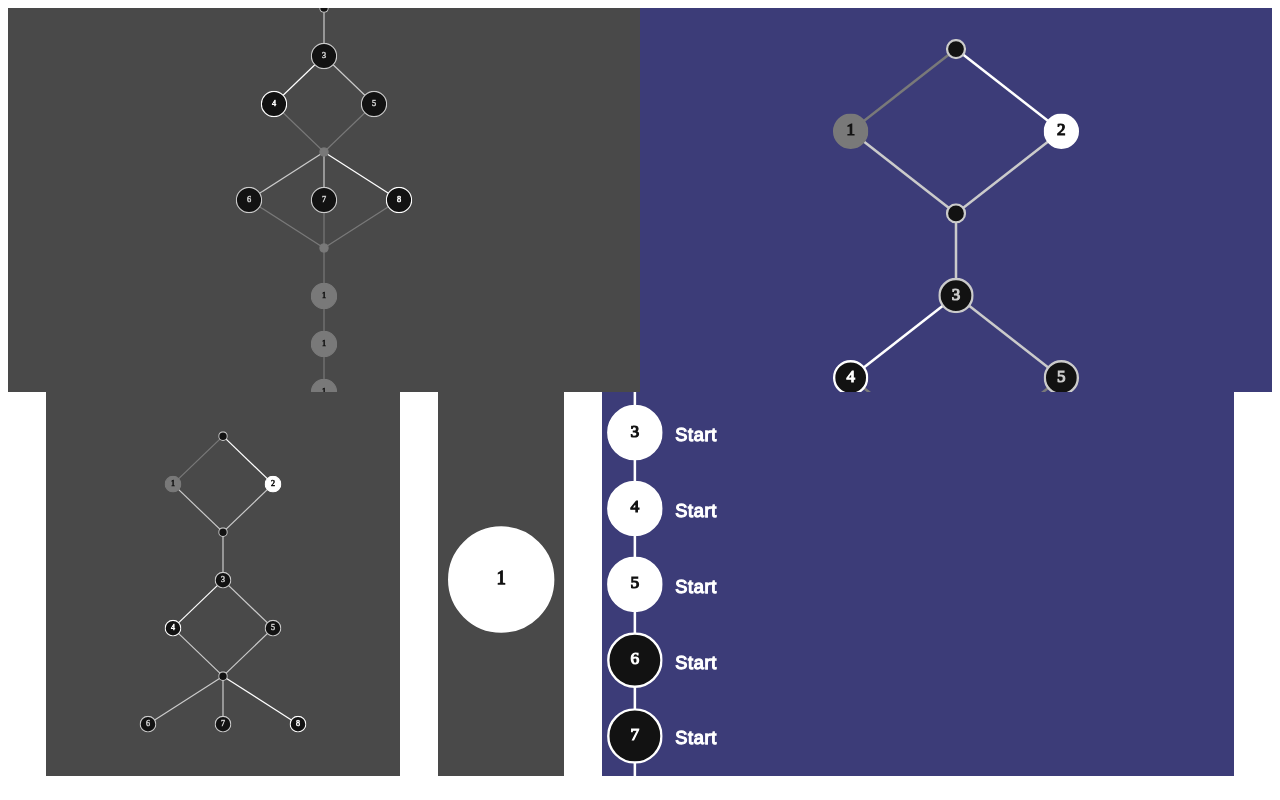
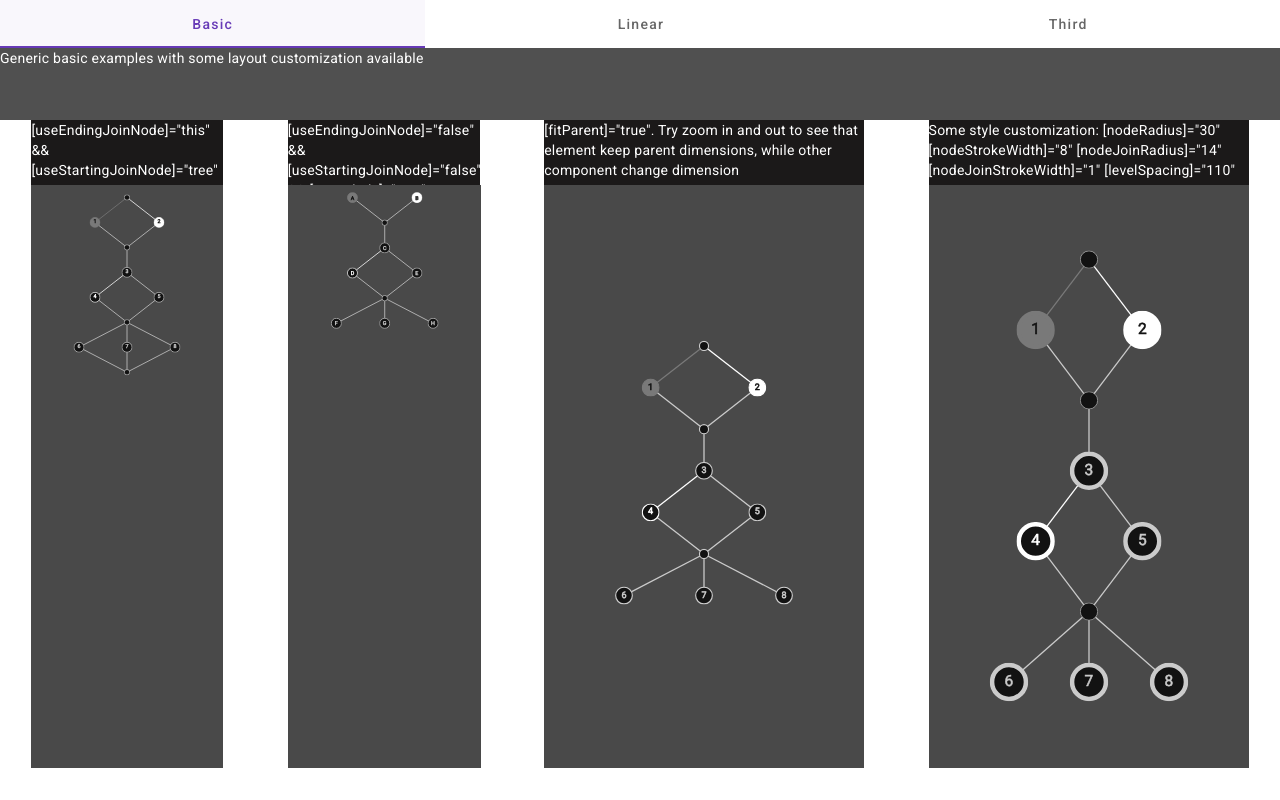
Before and after one commit to domi92/ngx-tree-flow, an Angular app: page / in a window 1280 px wide. Built offline with nearby package versions, Linux system fonts and the light colour scheme.

Commit message:
Update demo project. Structured examples

```diff
--- a/angular.json
+++ b/angular.json
@@ -54,7 +54,10 @@
             "tsConfig": "projects/ngx-tree-flow-demo/tsconfig.app.json",
             "inlineStyleLanguage": "scss",
             "assets": ["projects/ngx-tree-flow-demo/src/favicon.ico", "projects/ngx-tree-flow-demo/src/assets"],
-            "styles": ["projects/ngx-tree-flow-demo/src/styles.scss"],
+            "styles": [
+              "@angular/material/prebuilt-themes/deeppurple-amber.css",
+              "projects/ngx-tree-flow-demo/src/styles.scss"
+            ],
             "scripts": []
           },
           "configurations": {
@@ -109,7 +112,10 @@
             "tsConfig": "projects/ngx-tree-flow-demo/tsconfig.spec.json",
             "inlineStyleLanguage": "scss",
             "assets": ["projects/ngx-tree-flow-demo/src/favicon.ico", "projects/ngx-tree-flow-demo/src/assets"],
-            "styles": ["projects/ngx-tree-flow-demo/src/styles.scss"],
+            "styles": [
+              "@angular/material/prebuilt-themes/deeppurple-amber.css",
+              "projects/ngx-tree-flow-demo/src/styles.scss"
+            ],
             "scripts": []
           }
         }
--- a/package.json
+++ b/package.json
@@ -17,10 +17,12 @@
   },
   "dependencies": {
     "@angular/animations": "^15.2.0",
+    "@angular/cdk": "^15.2.9",
     "@angular/common": "^15.2.0",
     "@angular/compiler": "^15.2.0",
     "@angular/core": "^15.2.0",
     "@angular/forms": "^15.2.10",
+    "@angular/material": "^15.2.9",
     "@angular/platform-browser": "^15.2.0",
     "@angular/platform-browser-dynamic": "^15.2.10",
     "@angular/router": "^15.2.10",
--- a/projects/ngx-tree-flow-demo/src/app/app.component.html
+++ b/projects/ngx-tree-flow-demo/src/app/app.component.html
@@ -1,4 +1,94 @@
-<div style="display: flex">
+<div style="height: 100%">
+  <mat-tab-group dynamicHeight>
+    <mat-tab label="Basic">
+      <div style="height: 90vh; width: 100vw; display: flex; column-gap: 0.1rem; justify-content: space-around">
+        <div style="height: 10%; width: 100%; background-color: rgb(80, 80, 80); color: white">
+          Generic basic examples with some layout customization available
+        </div>
+        <div style="height: 90%; width: 15%; background-color: #1b1919; color: white; display: flex; flex-direction: column">
+          <div style="height: 10%">[useEndingJoinNode]="this" && [useStartingJoinNode]="tree"</div>
+          <div style="height: 90%; background-color: rgb(73, 73, 73)">
+            <ngx-tree-flow [data]="fistData"></ngx-tree-flow>
+          </div>
+        </div>
+        <div style="height: 90%; width: 15%; background-color: #1b1919; color: white; display: flex; flex-direction: column">
+          <div style="height: 10%">[useEndingJoinNode]="false" && [useStartingJoinNode]="false" && [useLabels]="true"</div>
+          <div style="height: 90%; background-color: rgb(73, 73, 73)">
+            <ngx-tree-flow [data]="fistData" [useEndingJoinNode]="false" [useStartingJoinNode]="false" [useLabels]="true"></ngx-tree-flow>
+          </div>
+        </div>
+        <div style="height: 90%; width: 25%; background-color: #1b1919; color: white; display: flex; flex-direction: column">
+          <div style="height: 10%">
+            [fitParent]="true". Try zoom in and out to see that element keep parent dimensions, while other component change dimension
+          </div>
+          <div style="height: 90%; background-color: rgb(73, 73, 73)">
+            <ngx-tree-flow [data]="fistData" [useEndingJoinNode]="false" [useStartingJoinNode]="true" [fitParent]="true"></ngx-tree-flow>
+          </div>
+        </div>
+        <div style="height: 90%; width: 25%; background-color: #1b1919; color: white; display: flex; flex-direction: column">
+          <div style="height: 10%">
+            Some style customization: [nodeRadius]="30" [nodeStrokeWidth]="8" [nodeJoinRadius]="14" [nodeJoinStrokeWidth]="1" [levelSpacing]="110"
+          </div>
+          <div style="height: 90%; background-color: rgb(73, 73, 73)">
+            <ngx-tree-flow
+              [data]="fistData"
+              [useEndingJoinNode]="false"
+              [nodeRadius]="30"
+              [nodeStrokeWidth]="8"
+              [nodeJoinRadius]="14"
+              [nodeJoinStrokeWidth]="1"
+              [levelSpacing]="110"
+              [useStartingJoinNode]="true"
+              [fitParent]="true"></ngx-tree-flow>
+          </div>
+        </div>
+      </div>
+    </mat-tab>
+    <mat-tab label="Linear">
+      <div style="height: 90vh; width: 100vw; display: flex; column-gap: 0.1rem; justify-content: space-around">
+        <div style="height: 10%; width: 100%; background-color: rgb(80, 80, 80); color: white">
+          Generic basic examples with some layout customization available
+        </div>
+        <div style="height: 90%; width: 15%; background-color: #1b1919; color: white; display: flex; flex-direction: column">
+          <div style="height: 10%">default linear component</div>
+          <div style="height: 90%; background-color: rgb(73, 73, 73)">
+            <ngx-tree-flow [data]="linearData"></ngx-tree-flow>
+          </div>
+        </div>
+        <div style="height: 90%; width: 15%; background-color: #1b1919; color: white; display: flex; flex-direction: column">
+          <div style="height: 10%">[scrollOnActive]="true" to enable aout scrolling to acrive node</div>
+          <div style="height: 90%; background-color: rgb(73, 73, 73)">
+            <ngx-tree-flow [data]="linearData" [scrollOnActive]="true"></ngx-tree-flow>
+          </div>
+        </div>
+        <div style="height: 90%; width: 15%; background-color: #1b1919; color: white; display: flex; flex-direction: column">
+          <div style="height: 10%">Zoom element option 1: change [viewboxWidth]="200" (dafault 500)</div>
+          <div style="height: 90%; background-color: rgb(73, 73, 73)">
+            <ngx-tree-flow [data]="linearData" [scrollOnActive]="true" [viewboxWidth]="200"></ngx-tree-flow>
+          </div>
+        </div>
+        <div style="height: 90%; width: 15%; background-color: #1b1919; color: white; display: flex; flex-direction: column">
+          <div style="height: 15%">
+            Zoom element option 2: change element sytle dimension [nodeRadius]="40" [nodeStrokeWidth]="4" [lineStrokeWidth]="4" [levelSpacing]="140"
+          </div>
+          <div style="height: 85%; background-color: rgb(73, 73, 73)">
+            <ngx-tree-flow
+              [data]="linearData"
+              [scrollOnActive]="false"
+              [nodeRadius]="40"
+              [nodeStrokeWidth]="4"
+              [lineStrokeWidth]="4"
+              [scrollOnActive]="true"
+              [levelSpacing]="140"></ngx-tree-flow>
+          </div>
+        </div>
+      </div>
+    </mat-tab>
+    <mat-tab label="Third"> Content 3 </mat-tab>
+  </mat-tab-group>
+</div>
+
+<!-- <div style="display: flex">
   <div style="height: 48vh; width: 50%; background-color: rgb(73, 73, 73)">
     <ngx-tree-flow
       maxWidth="300px"
@@ -30,7 +120,7 @@
       [scrollOnActive]="true"
       [useEndingJoinNode]="false"></ngx-tree-flow>
   </div>
-  <!-- <div style="height: 48vh; width: auto; background-color: rgb(73, 73, 73)">
+  <div style="height: 48vh; width: auto; background-color: rgb(73, 73, 73)">
     <ngx-tree-flow
       maxWidth="300px"
       minWidth="300px"
@@ -39,8 +129,8 @@
       [data]="singleData"
       [levelSpacing]="60"
       [useEndingJoinNode]="false"></ngx-tree-flow>
-  </div> -->
-</div>
+  </div>
+</div> -->
 <div style="display: flex; justify-content: space-evenly">
   <!-- <div style="height: 48vh; width: 48vw; background-color: rgb(15, 15, 15)">
     <ngx-tree-flow
--- a/projects/ngx-tree-flow-demo/src/app/app.component.scss
+++ b/projects/ngx-tree-flow-demo/src/app/app.component.scss
@@ -1,4 +1,7 @@
-// * {
-//   --fill-color-node-error: yellow !important;
-//   --stroke-color-node-error: yellow !important;
-// }
+:host {
+  box-sizing: border-box;
+  display: block;
+  height: 100%;
+  box-sizing: border-box;
+  flex-wrap: wrap;
+}
--- a/projects/ngx-tree-flow-demo/src/app/app.component.ts
+++ b/projects/ngx-tree-flow-demo/src/app/app.component.ts
@@ -1,7 +1,7 @@
-import { Component, OnInit } from '@angular/core';
-import { TreeFlowNode } from 'projects/ngx-tree-flow/src/lib/resource/TreeFlowNode';
-import { TreeFlowNodeState } from 'projects/ngx-tree-flow/src/lib/resource/TreeFlowNodeState';
-import { interval } from 'rxjs';
+import {Component, OnInit} from '@angular/core';
+import {TreeFlowNode} from 'projects/ngx-tree-flow/src/lib/resource/TreeFlowNode';
+import {TreeFlowNodeState} from 'projects/ngx-tree-flow/src/lib/resource/TreeFlowNodeState';
+import {interval} from 'rxjs';
 
 @Component({
   selector: 'ngx-demo-root',
@@ -9,7 +9,7 @@ import { interval } from 'rxjs';
   styleUrls: ['./app.component.scss'],
 })
 export class AppComponent implements OnInit {
-  protected data: TreeFlowNode[][] = [];
+  protected fistData: TreeFlowNode[][] = [];
   protected scrollingData: TreeFlowNode[][] = [];
 
   protected linearDataActive!: TreeFlowNode;
@@ -24,7 +24,7 @@ export class AppComponent implements OnInit {
       state: TreeFlowNodeState.default,
     });
 
-    for (var i = 1; i < 20; i++) {
+    for (var i = 1; i < 24; i++) {
       this.linearData.push({
         id: i,
         label: 'Start',
@@ -72,50 +72,42 @@ export class AppComponent implements OnInit {
     const h: TreeFlowNode = {
       id: 8,
       label: 'H',
-      state: TreeFlowNodeState.error,
+      state: TreeFlowNodeState.disabled,
     };
 
-    this.data.push([a, b]);
+    this.fistData.push([a, b]);
 
-    this.data.push([c]);
+    this.fistData.push([c]);
 
-    this.data.push([d, e]);
-    this.data.push([f, g, h]);
+    this.fistData.push([d, e]);
+    this.fistData.push([f, g, h]);
     // this.data.push([e]);
-    this.scrollingData = [...this.data];
+    this.scrollingData = [...this.fistData];
 
-    this.scrollingData.push([a]);
-    this.scrollingData.push([a]);
-    this.scrollingData.push([a]);
-    this.scrollingData.push([a]);
-    this.scrollingData.push([a]);
-    this.scrollingData.push([a]);
-    this.scrollingData.push([a]);
-
-    const source = interval(1000);
+    const source = interval(1600);
 
     const subscribe = source.subscribe({
       next: (t) => {
         // this.rotation ++;
 
-        switch (h.state) {
+        switch (e.state) {
           case TreeFlowNodeState.active:
-            h.state = TreeFlowNodeState.completed;
+            e.state = TreeFlowNodeState.completed;
             break;
           case TreeFlowNodeState.completed:
-            h.state = TreeFlowNodeState.disabled;
+            e.state = TreeFlowNodeState.disabled;
             break;
           case TreeFlowNodeState.disabled:
-            h.state = TreeFlowNodeState.enabled;
+            e.state = TreeFlowNodeState.enabled;
             break;
           case TreeFlowNodeState.enabled:
-            h.state = TreeFlowNodeState.error;
+            e.state = TreeFlowNodeState.error;
             break;
           case TreeFlowNodeState.error:
-            h.state = TreeFlowNodeState.default;
+            e.state = TreeFlowNodeState.default;
             break;
           case TreeFlowNodeState.default:
-            h.state = TreeFlowNodeState.active;
+            e.state = TreeFlowNodeState.active;
             break;
         }
 
--- a/projects/ngx-tree-flow-demo/src/index.html
+++ b/projects/ngx-tree-flow-demo/src/index.html
@@ -6,8 +6,11 @@
   <base href="/">
   <meta name="viewport" content="width=device-width, initial-scale=1">
   <link rel="icon" type="image/x-icon" href="favicon.ico">
+  <link rel="preconnect" href="https://fonts.gstatic.com">
+  <link href="https://fonts.googleapis.com/css2?family=Roboto:wght@300;400;500&display=swap" rel="stylesheet">
+  <link href="https://fonts.googleapis.com/icon?family=Material+Icons" rel="stylesheet">
 </head>
-<body>
+<body class="mat-typography">
   <ngx-demo-root></ngx-demo-root>
 </body>
 </html>
--- a/projects/ngx-tree-flow-demo/src/styles.scss
+++ b/projects/ngx-tree-flow-demo/src/styles.scss
@@ -1 +1,18 @@
 /* You can add global styles to this file, and also import other style files */
+
+html,
+body {
+  height: 100%;
+}
+body {
+  margin: 0;
+  font-family: Roboto, 'Helvetica Neue', sans-serif;
+  box-sizing: border-box;
+  margin: 0;
+}
+
+* {
+  box-sizing: border-box;
+  margin: 0;
+  flex-wrap: wrap;
+}
--- a/projects/ngx-tree-flow/src/lib/ngx-tree-flow.component.scss
+++ b/projects/ngx-tree-flow/src/lib/ngx-tree-flow.component.scss
@@ -31,7 +31,6 @@
   --ngx-tree-flow-stroke-color-node-error: #d73b04;
   --ngx-tree-flow-text-color-error: white;
   /*others*/
-  --ngx-tree-flow-text-font-size: 0.9rem;
   --ngx-tree-flow-line-color: darkgray;
 }
 
@@ -39,7 +38,6 @@
   stroke: var(--ngx-tree-flow-text-color-enabled) !important;
   fill: var(--ngx-tree-flow-text-color-enabled) !important;
   font-family: 'Aktiv Grotesk', Arial, sans-serif;
-  font-size: 0.9rem;
   line-height: 1.15625rem;
   letter-spacing: 0.03125rem;
 }
@@ -67,10 +65,6 @@ line {
 }
 .line-error {
   stroke: var(--ngx-tree-flow-stroke-color-node-error);
-}
-
-text {
-  font-size: var(--ngx-tree-flow-text-font-size);
 }
 
 .node-default {
```
Also changed, not shown: projects/ngx-tree-flow-demo/src/app/app.module.ts (+7 -5 lines), projects/ngx-tree-flow/src/lib/ngx-tree-flow.component.html (+4 -4 lines), projects/ngx-tree-flow/src/lib/ngx-tree-flow.component.ts (+1 -6 lines), 1 other file (tests, documents, lock files or other folders).
